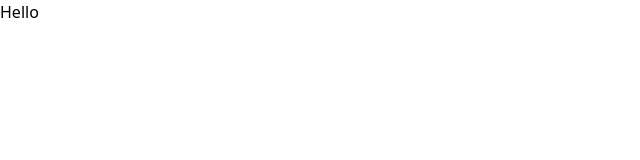
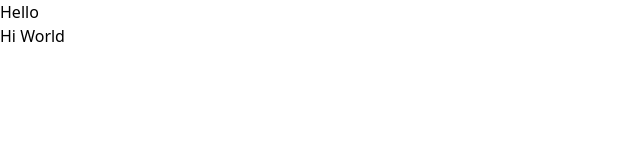
Before and after one commit to siamtalukder484/hekto-ecommerce, a React (Vite) app: page / in a window 1280 px wide. Shown: the top 160 px of the page, without its empty margins (0-640 px from the left). Built offline with nearby package versions, Linux system fonts and the light colour scheme.

Commit message:
Update App.jsx

```diff
--- a/src/App.jsx
+++ b/src/App.jsx
@@ -8,6 +8,7 @@ function App() {
   return (
    <>
     <h1>Hello</h1>
+    <h3 className='text-3xl capitalize '>Hi World </h3>
    </>
   )
 }
```
